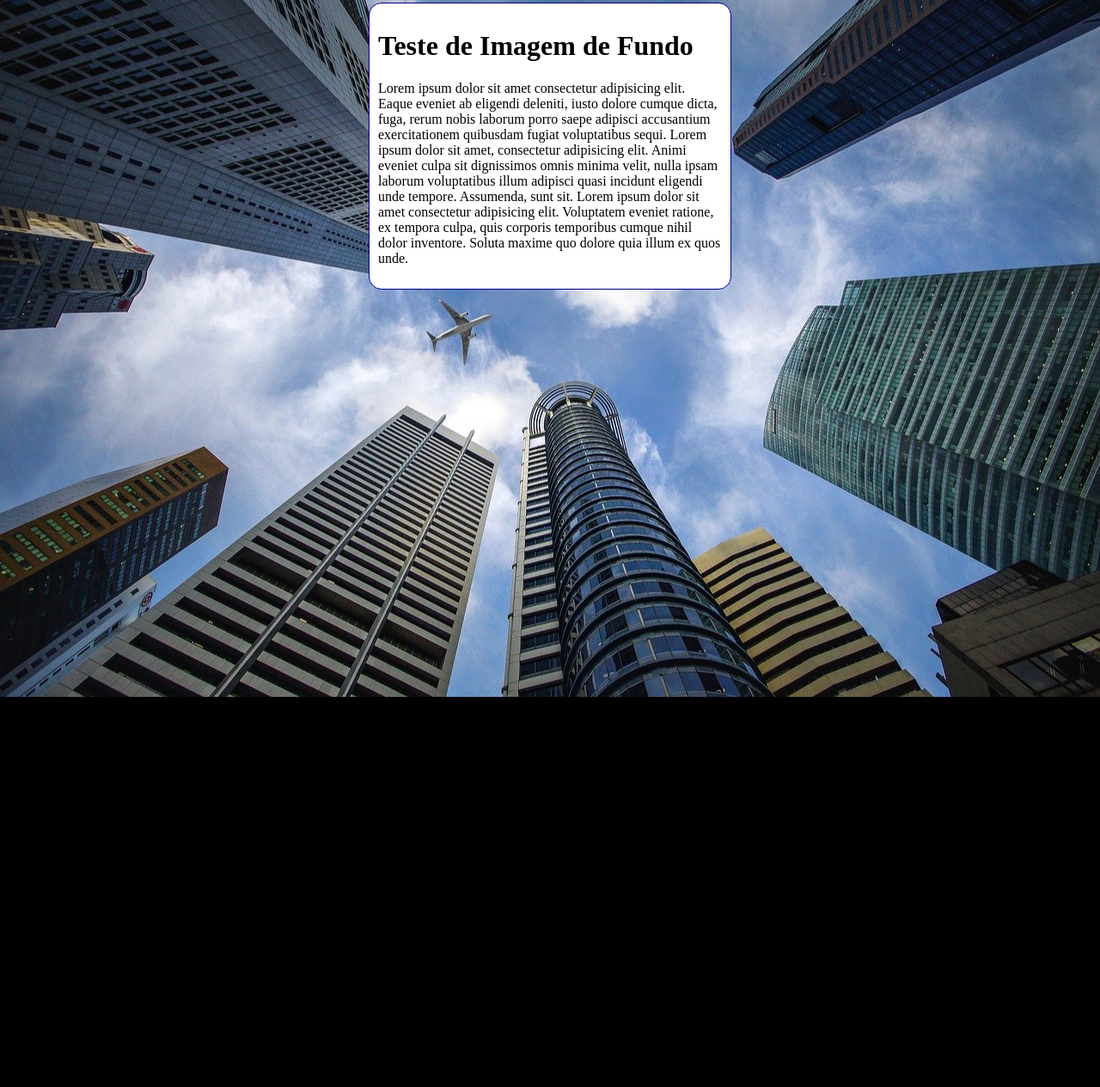
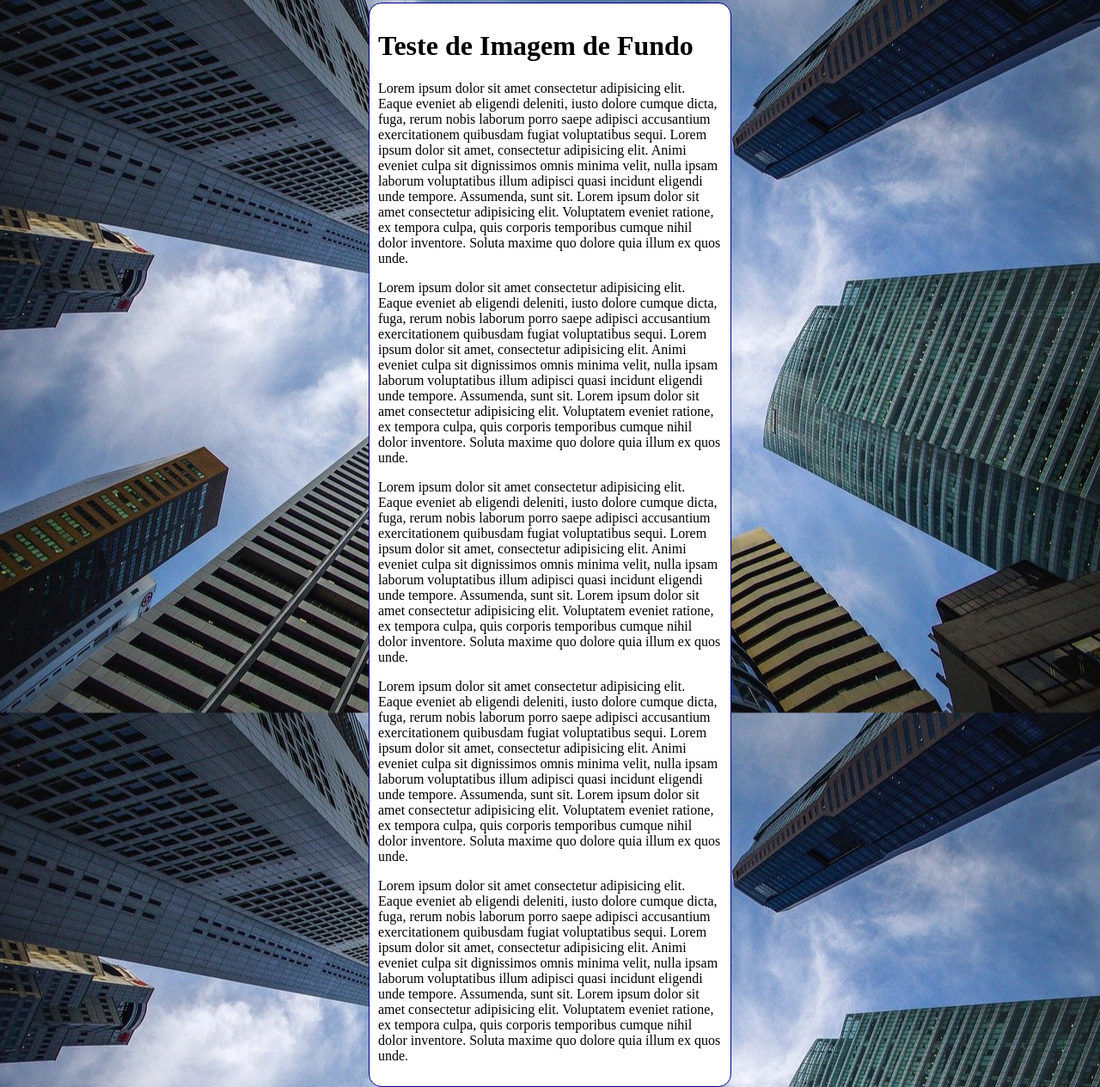
Before and after one commit to arth-py/html-css, a plain HTML site: page exercicios/ex022/fundo006.html in a window 1280 px wide. Shown: the part 5-1270 px from the top of the page at 86% size. Before the commit the page ends 816 px from the top, so only its background shows below. Drawn offline with Linux system fonts and the light colour scheme.

Commit message:
Update fundo006.html

```diff
--- a/exercicios/ex022/fundo006.html
+++ b/exercicios/ex022/fundo006.html
@@ -10,7 +10,7 @@
             background-color: black;
             background-image: url(imagens/wallpaper002.jpg);
             background-position: center center;
-            background-repeat: no-repeat;
+            background-repeat: repeat-y;
             /*
                 atributo : CONTAIN
                 A imagem é 100% exibida
@@ -40,6 +40,10 @@
     <main>
         <h1>Teste de Imagem de Fundo</h1>
         <p>Lorem ipsum dolor sit amet consectetur adipisicing elit. Eaque eveniet ab eligendi deleniti, iusto dolore cumque dicta, fuga, rerum nobis laborum porro saepe adipisci accusantium exercitationem quibusdam fugiat voluptatibus sequi. Lorem ipsum dolor sit amet, consectetur adipisicing elit. Animi eveniet culpa sit dignissimos omnis minima velit, nulla ipsam laborum voluptatibus illum adipisci quasi incidunt eligendi unde tempore. Assumenda, sunt sit. Lorem ipsum dolor sit amet consectetur adipisicing elit. Voluptatem eveniet ratione, ex tempora culpa, quis corporis temporibus cumque nihil dolor inventore. Soluta maxime quo dolore quia illum ex quos unde.</p>
+        <p>Lorem ipsum dolor sit amet consectetur adipisicing elit. Eaque eveniet ab eligendi deleniti, iusto dolore cumque dicta, fuga, rerum nobis laborum porro saepe adipisci accusantium exercitationem quibusdam fugiat voluptatibus sequi. Lorem ipsum dolor sit amet, consectetur adipisicing elit. Animi eveniet culpa sit dignissimos omnis minima velit, nulla ipsam laborum voluptatibus illum adipisci quasi incidunt eligendi unde tempore. Assumenda, sunt sit. Lorem ipsum dolor sit amet consectetur adipisicing elit. Voluptatem eveniet ratione, ex tempora culpa, quis corporis temporibus cumque nihil dolor inventore. Soluta maxime quo dolore quia illum ex quos unde.</p>
+        <p>Lorem ipsum dolor sit amet consectetur adipisicing elit. Eaque eveniet ab eligendi deleniti, iusto dolore cumque dicta, fuga, rerum nobis laborum porro saepe adipisci accusantium exercitationem quibusdam fugiat voluptatibus sequi. Lorem ipsum dolor sit amet, consectetur adipisicing elit. Animi eveniet culpa sit dignissimos omnis minima velit, nulla ipsam laborum voluptatibus illum adipisci quasi incidunt eligendi unde tempore. Assumenda, sunt sit. Lorem ipsum dolor sit amet consectetur adipisicing elit. Voluptatem eveniet ratione, ex tempora culpa, quis corporis temporibus cumque nihil dolor inventore. Soluta maxime quo dolore quia illum ex quos unde.</p>
+        <p>Lorem ipsum dolor sit amet consectetur adipisicing elit. Eaque eveniet ab eligendi deleniti, iusto dolore cumque dicta, fuga, rerum nobis laborum porro saepe adipisci accusantium exercitationem quibusdam fugiat voluptatibus sequi. Lorem ipsum dolor sit amet, consectetur adipisicing elit. Animi eveniet culpa sit dignissimos omnis minima velit, nulla ipsam laborum voluptatibus illum adipisci quasi incidunt eligendi unde tempore. Assumenda, sunt sit. Lorem ipsum dolor sit amet consectetur adipisicing elit. Voluptatem eveniet ratione, ex tempora culpa, quis corporis temporibus cumque nihil dolor inventore. Soluta maxime quo dolore quia illum ex quos unde.</p>
+        <p>Lorem ipsum dolor sit amet consectetur adipisicing elit. Eaque eveniet ab eligendi deleniti, iusto dolore cumque dicta, fuga, rerum nobis laborum porro saepe adipisci accusantium exercitationem quibusdam fugiat voluptatibus sequi. Lorem ipsum dolor sit amet, consectetur adipisicing elit. Animi eveniet culpa sit dignissimos omnis minima velit, nulla ipsam laborum voluptatibus illum adipisci quasi incidunt eligendi unde tempore. Assumenda, sunt sit. Lorem ipsum dolor sit amet consectetur adipisicing elit. Voluptatem eveniet ratione, ex tempora culpa, quis corporis temporibus cumque nihil dolor inventore. Soluta maxime quo dolore quia illum ex quos unde.</p>
     </main>
 </body>
 </html>
```
